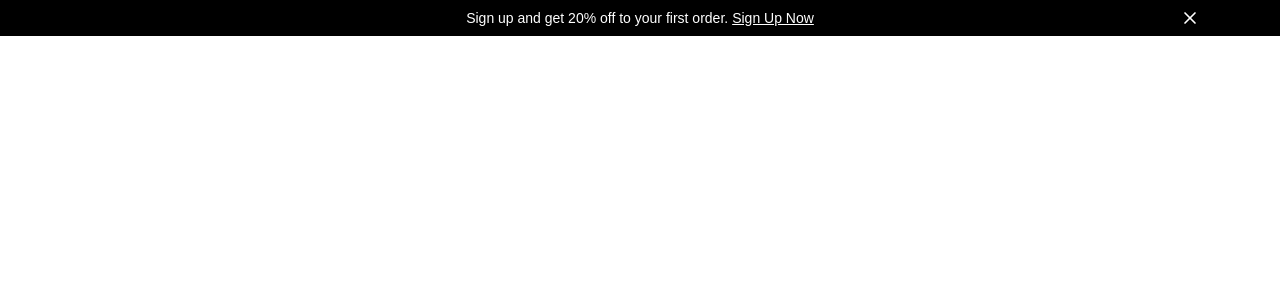
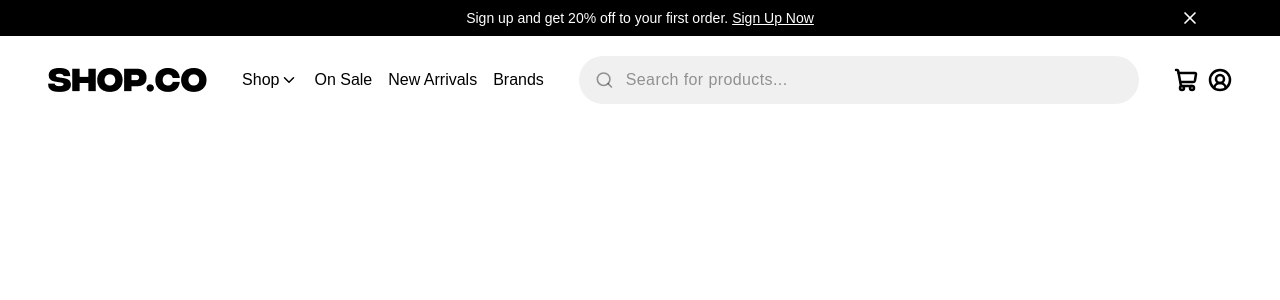
Before and after one commit to 01mehran/shopverse, a React (Vite) app: page /productDetails in a window 1280 px wide. Shown: the top 300 px of the page. Built offline with nearby package versions, Linux system fonts and the light colour scheme; a web font is replaced by a local one.

Commit message:
feat(product-detail): add header layout

```diff
--- a/index.html
+++ b/index.html
@@ -2,7 +2,6 @@
 <html lang="en">
   <head>
     <meta charset="UTF-8" />
-    <link rel="icon" type="image/svg+xml" href="" />
     <meta name="viewport" content="width=device-width, initial-scale=1.0" />
     <title>Shopverse | Fashion Store</title>
   </head>
--- a/src/pages/ProductDetail.tsx
+++ b/src/pages/ProductDetail.tsx
@@ -1,10 +1,11 @@
 // Components;
-import { TopBar } from "@/shared/components";
+import { Header, TopBar } from "@/shared/components";
 
 export default function ProductDetail() {
   return (
     <section>
       <TopBar />
+      <Header />
     </section>
   );
 }
--- a/src/shared/components/Header.tsx
+++ b/src/shared/components/Header.tsx
@@ -17,7 +17,7 @@ export default function Header() {
   return (
     <header>
       <Container>
-        <section className="flex w-full items-center justify-between py-3">
+        <section className="flex w-full items-center justify-between py-5">
           <div className="flex items-center gap-4">
             {/* Mobile Menu Button */}
             <button className="blcok xl:hidden">
```
